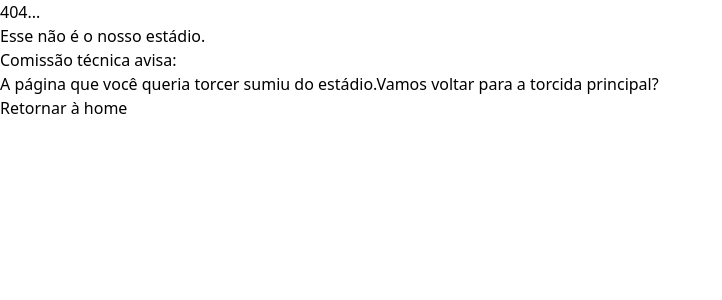
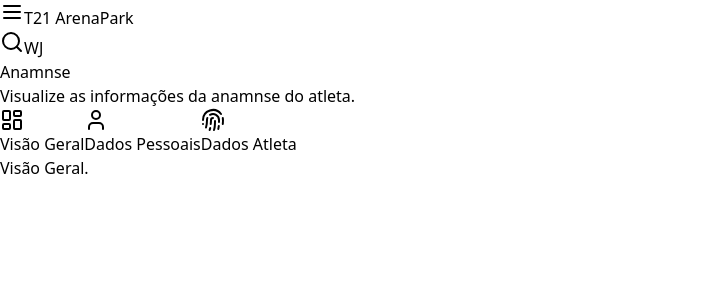
Before and after one commit to JhonataKornaker/temp-fepi-t21-web, a React (Vite) app: page /athletes in a window 1280 px wide. Before the commit this address had no page. Shown: the top 300 px of the page, without its empty margins (0-722 px from the left). Built offline with nearby package versions, Linux system fonts and the light colour scheme.

Commit message:
Implementação Anamnse - Dados Atleta

```diff
--- a/src/api/sign-in.ts
+++ b/src/api/sign-in.ts
@@ -1,11 +1,15 @@
+//Autenticação de usuario dentro do sistema
+
 import { api } from '@/lib/axios'
 
+//Definição da estrutura do objeto esperado
 export interface SignInBody {
   email: string
   password: string
   url: string
 }
 
+//Faz POST para o endpoint / authenticate
 export async function signIn({ email, password, url }: SignInBody) {
   await api.post('/authenticate', { email, password, url })
 }
--- a/src/app.tsx
+++ b/src/app.tsx
@@ -1,11 +1,14 @@
+// manipulação do título e outras meta tags do documento de forma assíncrona.
 import { Helmet, HelmetProvider } from 'react-helmet-async'
 
 import { RouterProvider } from 'react-router-dom'
 
 import { router } from './routes'
 
+//mostrar notificações (toasts) na aplicação.
 import { Toaster } from 'sonner'
 
+//realizar consultas de dados assíncronas.
 import { QueryClientProvider } from '@tanstack/react-query'
 
 import { queryClient } from './lib/react-query'
--- /dev/null
+++ b/src/pages/app/anamnse/anamnse.tsx
@@ -0,0 +1,51 @@
+import { Helmet } from "react-helmet-async";
+import * as Tabs from '@radix-ui/react-tabs';
+import { VisaoGeral } from "./visao-geral";
+import { DadosAthetas } from "./dados-atheta";
+import { Fingerprint, LayoutDashboard, User } from "lucide-react";
+import { DadosPessoais } from "./dados-pessoais";
+
+export function Anamnse () {
+    return (
+        <>
+            <Helmet title="Anamnse"/>
+
+            <div className="flex flex-col gap-4">
+                <div className="space-y-2 mb-3">
+                    <h1 className="text-3xl font-bold tracking-tight">Anamnse</h1>
+                        <p className="text-base text-slate-400">
+                            Visualize as informações da anamnse do atleta.
+                        </p>
+                </div>
+            </div>
+
+                <Tabs.Root defaultValue="tab1" className="flex">
+                    <Tabs.List className="flex flex-col bg-slate-800 p-2 mr-6 w-80 rounded-md">
+                        <Tabs.Trigger value="tab1" className="flex items-center p-3">
+                            <div className="flex gap-4 items-center">
+                                <LayoutDashboard className="h-4 w-4"/>
+                                Visão Geral
+                            </div>
+                        </Tabs.Trigger>
+                        <Tabs.Trigger value="tab2" className="flex items-center p-3">
+                            <div className="flex gap-4 items-center">
+                                <User className="h-4 w-4"/>
+                                Dados Pessoais
+                            </div>
+                        </Tabs.Trigger>
+                        <Tabs.Trigger value="tab3" className="flex items-center p-3">
+                            <div className="flex gap-4 items-center">
+                                <Fingerprint className="h-4 w-4"/>
+                                Dados Atleta
+                            </div>
+                        </Tabs.Trigger>
+                    </Tabs.List>
+                    <div className="bg-slate-800 w-full flex flex-col rounded-md p-5">
+                    <Tabs.Content value="tab1"> <VisaoGeral /> </Tabs.Content>
+                    <Tabs.Content value="tab2"> <DadosPessoais /> </Tabs.Content>
+                    <Tabs.Content value="tab3"> <DadosAthetas /> </Tabs.Content>
+                    </div>
+                </Tabs.Root>
+        </>
+    )
+}
--- /dev/null
+++ b/src/pages/app/anamnse/dados-atheta.tsx
@@ -0,0 +1,85 @@
+import { useForm } from "react-hook-form"
+
+export function DadosAthetas () {
+
+    const {register, handleSubmit, formState:{errors} } = useForm();
+
+    const onSubmit = (data) => {
+        //Logica para enviar dados pro back-end
+        console.log('Dados back-end: ', data)
+    }
+
+    return (
+        <>
+            <p>Dados do Atleta</p>
+            <form
+            onSubmit={handleSubmit(onSubmit)}
+            className="mt-4">
+                <section className="flex items-center justify-between">
+                    <div className="flex flex-col w-full pr-4">
+                        <label htmlFor="local-nascimento" className="text-sm tracking-tight">
+                            Local de Nascimento
+                        </label>
+                        <input
+                            type="text"
+                            id="local-nascimento"
+                            {...register('localNascimento', {required: true})}
+                            className="rounded-md h-8 bg-slate-900 pl-1"/>
+                    </div>
+                    <div className="flex flex-col w-full">
+                        <label htmlFor="local-procedencia" className="text-sm tracking-tight">
+                            Local de Procedencia
+                        </label>
+                        <input
+                            type="text"
+                            id="local-nascimento"
+                            {...register('localProcedencia', {required: true})}
+                            className="rounded-md h-8 bg-slate-900 pl-1" />
+                    </div>
+                </section>
+                <section className="flex flex-col items-center justify-between mt-8 gap-8">
+                    <div className="flex flex-col w-full">
+                    <label htmlFor="origem" className="text-sm tracking-tight">
+                            Já morou em outra cidade? Se sim, quais foram e por quanto tempo?
+                        </label>
+                        <input
+                            type="text"
+                            id="origem"
+                            {...register('origem', {required: true})}
+                            className="rounded-md h-24 bg-slate-900 pl-1" />
+                    </div>
+                    <div className="flex flex-col w-full">
+                    <label htmlFor="vida-social" className="text-sm tracking-tight">
+                            Descreva como esta a vida social do atleta no presente momento:
+                        </label>
+                        <input
+                            type="text"
+                            id="vida-social"
+                            {...register('vidaSocial', {required: true})}
+                            className="rounded-md h-24 bg-slate-900 pl-1" />
+                    </div>
+                    <div className="flex flex-col w-full">
+                    <label htmlFor="padrao-humor" className="text-sm tracking-tight">
+                            Descreva o padrão de humor do atleta (ansioso, depressivo, irritável, raivosos, medroso, estavél, instável) e se ocorrem mudanças neste padrão e desde quando:
+                        </label>
+                        <input
+                            type="text"
+                            id="padrao-humor"
+                            {...register('padraoHumor', {required: true})}
+                            className="rounded-md h-24 bg-slate-900 pl-1" />
+                    </div>
+                    <div className="flex flex-col w-full">
+                    <label htmlFor="rotina" className="text-sm tracking-tight">
+                            Descreva como é a rotina atual do atleta (descrever um dia tipico do começo ao fim, com as atividades de rotina em casa, outras atividades, retorno a casa, atividades realizadas em casa, periodo do sono, aulas ou curso realizados, etc.)
+                    </label>
+                        <input
+                            type="text"
+                            id="rotina"
+                            {...register('rotina', {required: true})}
+                            className="rounded-md h-24 bg-slate-900 pl-1" />
+                    </div>
+                </section>
+            </form>
+        </>
+    )
+}
--- /dev/null
+++ b/src/pages/app/anamnse/dados-pessoais.tsx
@@ -0,0 +1,8 @@
+
+export function DadosPessoais () {
+    return (
+        <h1>
+            Dados Pessoais!
+        </h1>
+    )
+}
--- /dev/null
+++ b/src/pages/app/anamnse/visao-geral.tsx
@@ -0,0 +1,8 @@
+
+export function VisaoGeral () {
+    return (
+        <h1>
+            Visão Geral.
+        </h1>
+    )
+}
--- a/src/routes.tsx
+++ b/src/routes.tsx
@@ -10,6 +10,7 @@ import { Dashboard } from './pages/app/dashboard/dashboard'
 
 import { SignIn } from './pages/auth/sign-in'
 import { Forgot } from './pages/auth/forgot'
+import { Anamnse } from './pages/app/anamnse/anamnse'
 
 export const router = createBrowserRouter([
   {
@@ -18,7 +19,8 @@ export const router = createBrowserRouter([
 
     errorElement: <Error />,
 
-    children: [{ path: '/', element: <Dashboard /> }],
+    children: [{ path: '/', element: <Dashboard /> },
+              { path: 'athletes', element: <Anamnse /> }],
   },
 
   {
```
